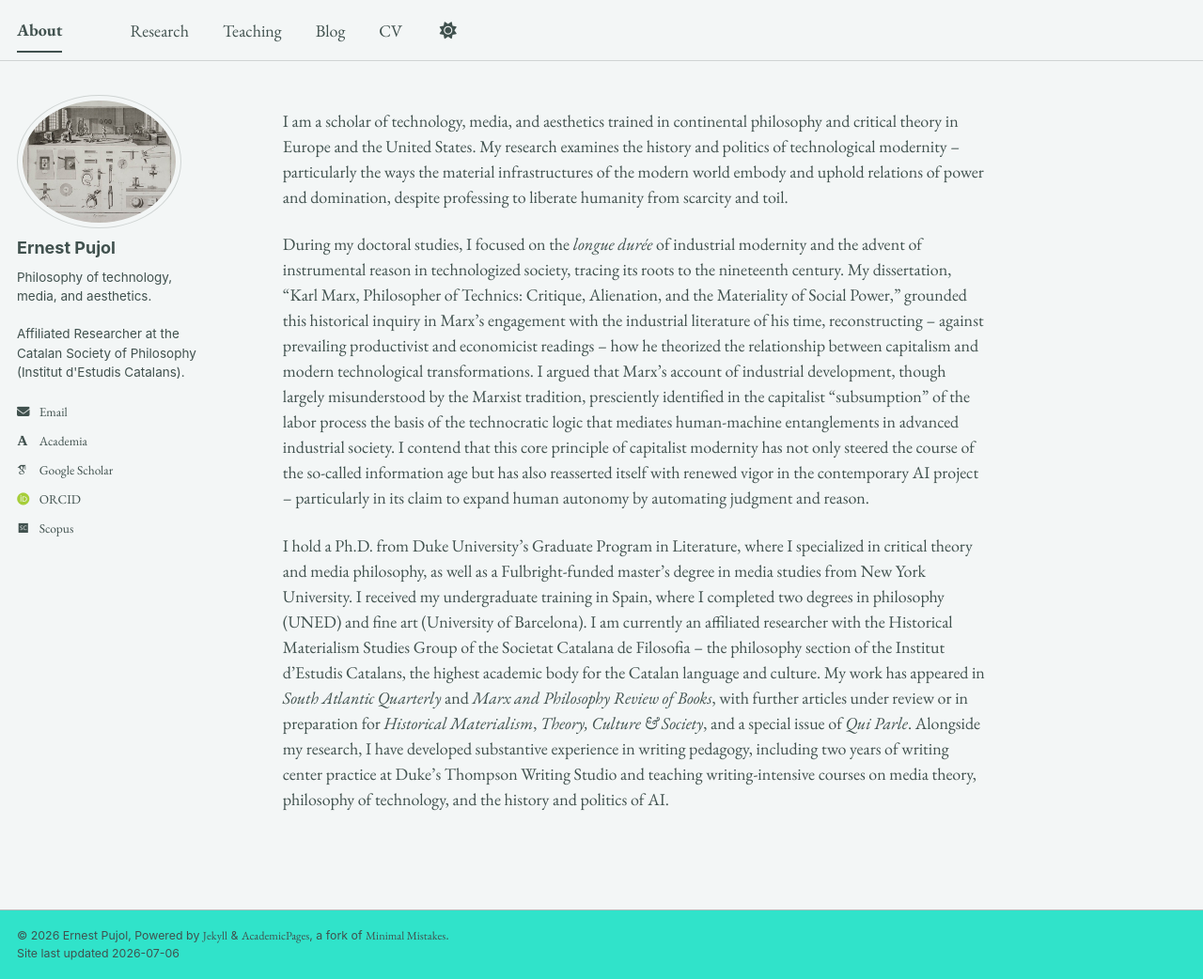
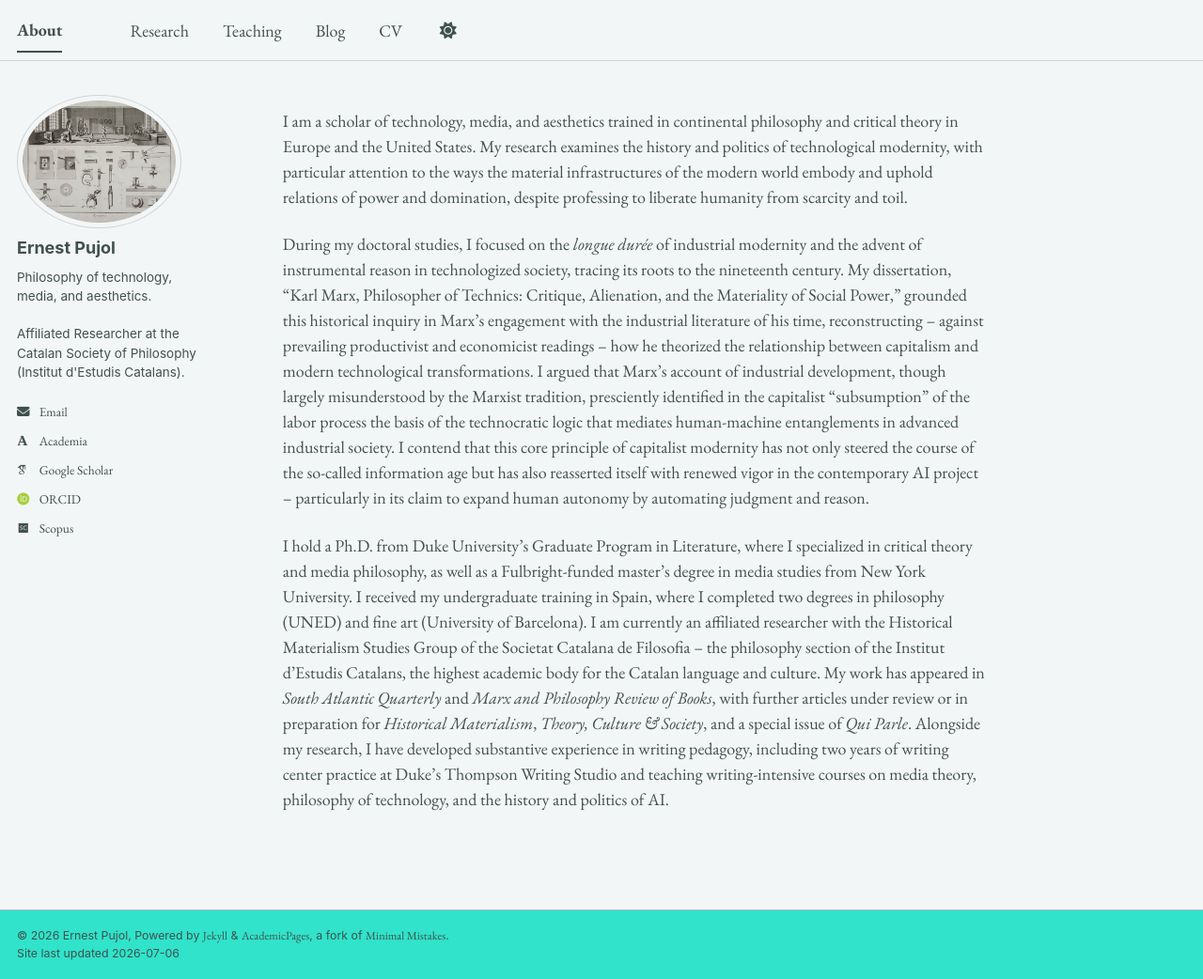
Before and after one commit to epujol90/epujol90.github.io, a Jekyll site: the page built from _pages/about.md, in a window 1280 px wide and 1042 px high. Shown: the whole window at 94% size. Built offline with Jekyll 4.4.1, drawn with Linux system fonts in a browser that asks for light colours; some web fonts are replaced; a script bundle is joined from its source files by our own code; library files that are not in the unit come from our copies.

Commit message:
Update about.md

```diff
--- a/_pages/about.md
+++ b/_pages/about.md
@@ -6,7 +6,7 @@ redirect_from:
   - /about/
   - /about.html
 ---
-I am a scholar of technology, media, and aesthetics trained in continental philosophy and critical theory in Europe and the United States. My research examines the history and politics of technological modernity -- particularly the ways the material infrastructures of the modern world embody and uphold relations of power and domination, despite professing to liberate humanity from scarcity and toil.
+I am a scholar of technology, media, and aesthetics trained in continental philosophy and critical theory in Europe and the United States. My research examines the history and politics of technological modernity, with particular attention to the ways the material infrastructures of the modern world embody and uphold relations of power and domination, despite professing to liberate humanity from scarcity and toil.
 
 During my doctoral studies, I focused on the _longue durée_ of industrial modernity and the advent of instrumental reason in technologized society, tracing its roots to the nineteenth century. My dissertation, “Karl Marx, Philosopher of Technics: Critique, Alienation, and the Materiality of Social Power,” grounded this historical inquiry in Marx’s engagement with the industrial literature of his time, reconstructing -- against prevailing productivist and economicist readings -- how he theorized the relationship between capitalism and modern technological transformations. I argued that Marx’s account of industrial development, though largely misunderstood by the Marxist tradition, presciently identified in the capitalist "subsumption" of the labor process the basis of the technocratic logic that mediates human-machine entanglements in advanced industrial society. I contend that this core principle of capitalist modernity has not only steered the course of the so-called information age but has also reasserted itself with renewed vigor in the contemporary AI project -- particularly in its claim to expand human autonomy by automating judgment and reason.
 
```
